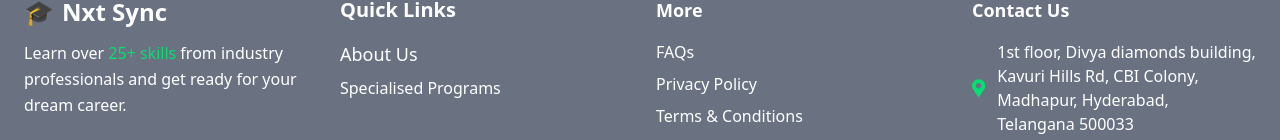
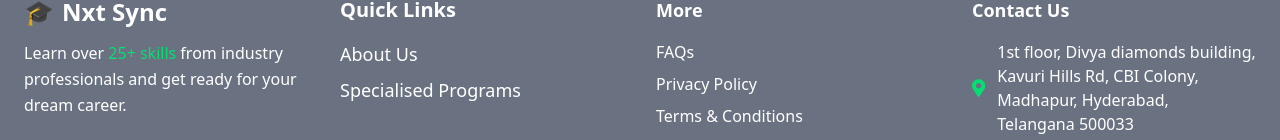
Before and after one commit to mismyst/nextsync, a Next.js app: page / in a window 1280 px wide. Shown: the part 3708-3848 px from the top of the page. Built offline with nearby package versions, Linux system fonts and the light colour scheme.

Commit message:
Update Footer.tsx

```diff
--- a/app/components/Footer/Footer.tsx
+++ b/app/components/Footer/Footer.tsx
@@ -37,7 +37,7 @@ const Footer = () => {
             <li><a href="#about" className="text-white text-lg hover:text-green-400 transition"> {/* Changed text to white */}
               About Us
             </a></li>
-            <li><a href="#programs" className="text-white hover:text-green-400 transition"> {/* Changed text to white */}
+            <li><a href="#programs" className="text-white text-lg hover:text-green-400 transition"> {/* Changed text to white */}
               Specialised Programs
             </a></li>
           </ul>
```
